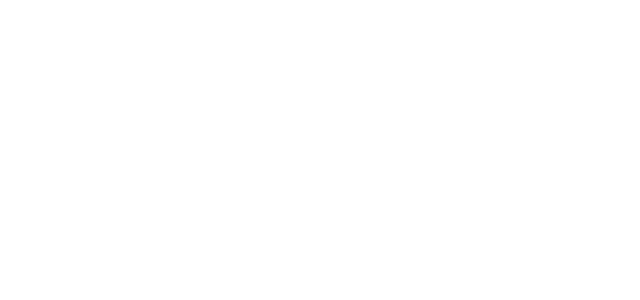
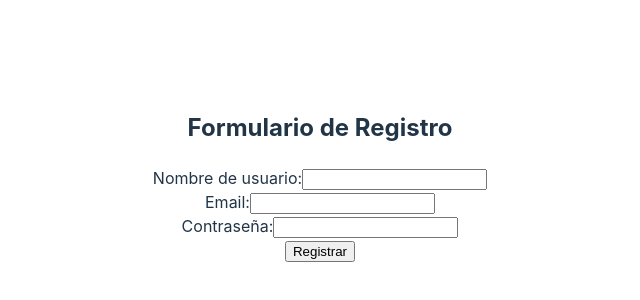
Before and after one commit to m3lb1z/in-react-esencial-example, a React (Vite) app: page / in a window 1280 px wide. Shown: the part 224-524 px from the top of the page, without its empty margins (320-960 px from the left). Built offline with nearby package versions, Linux system fonts and the light colour scheme.

Commit message:
estudiando el comportamiento de los eventos en los componentes

```diff
--- a/src/App.jsx
+++ b/src/App.jsx
@@ -1,7 +1,12 @@
 import "./App.css";
+import MiFormulario from "./components/MiFormulario";
 
 function App() {
-  return <></>;
+  return (
+    <>
+      <MiFormulario />
+    </>
+  );
 }
 
 export default App;
--- /dev/null
+++ b/src/components/MiFormulario.jsx
@@ -0,0 +1,50 @@
+const MiFormulario = () => {
+  const activarPorEvento = (e) => {
+    e.stopPropagation();
+    console.log(`label activado: ${e.type}`);
+  };
+
+  const inputActivado = (event) => {
+    event.stopPropagation();
+    console.log(`input activado: ${event.type}`);
+  };
+
+  const formularioActivado = (event) => {
+    event.stopPropagation();
+    console.log(`formulario activado: ${event.type}`);
+  };
+
+  return (
+    <div>
+      <h2>Formulario de Registro</h2>
+      <form autoComplete="off" onClick={formularioActivado}>
+        <label htmlFor="username" onMouseOver={activarPorEvento}>
+          Nombre de usuario:
+        </label>
+        <input
+          type="text"
+          name="username"
+          id="username"
+          onClick={inputActivado}
+        />
+        <br />
+        <label htmlFor="email">Email:</label>
+        <input
+          type="email"
+          name="email"
+          id="email"
+          onChange={activarPorEvento}
+        />
+        <br />
+        <label htmlFor="password" onClick={activarPorEvento}>
+          Contraseña:
+        </label>
+        <input type="password" name="password" id="password" />
+        <br />
+        <input type="submit" value="Registrar" />
+      </form>
+    </div>
+  );
+};
+
+export default MiFormulario;
```
